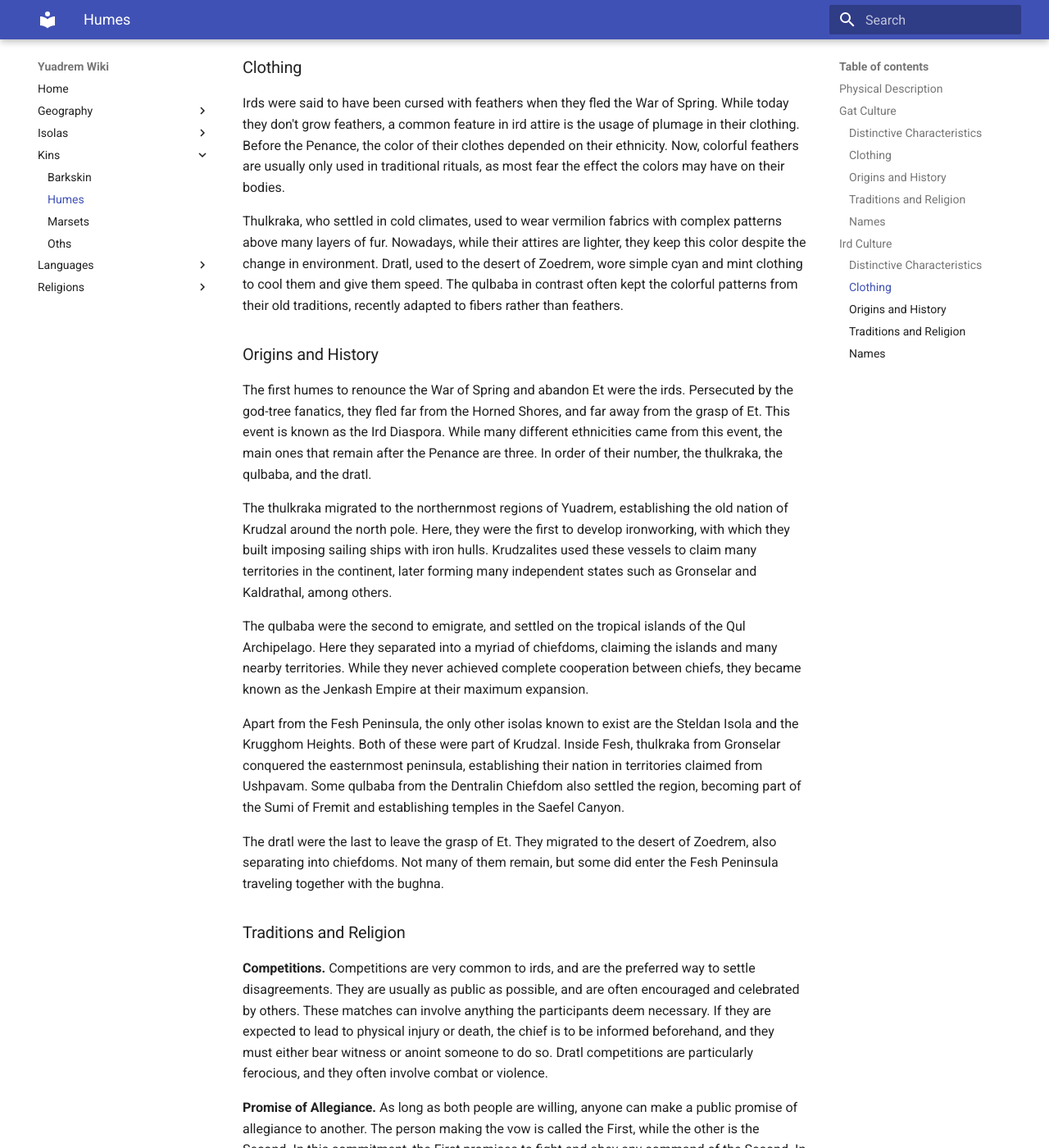
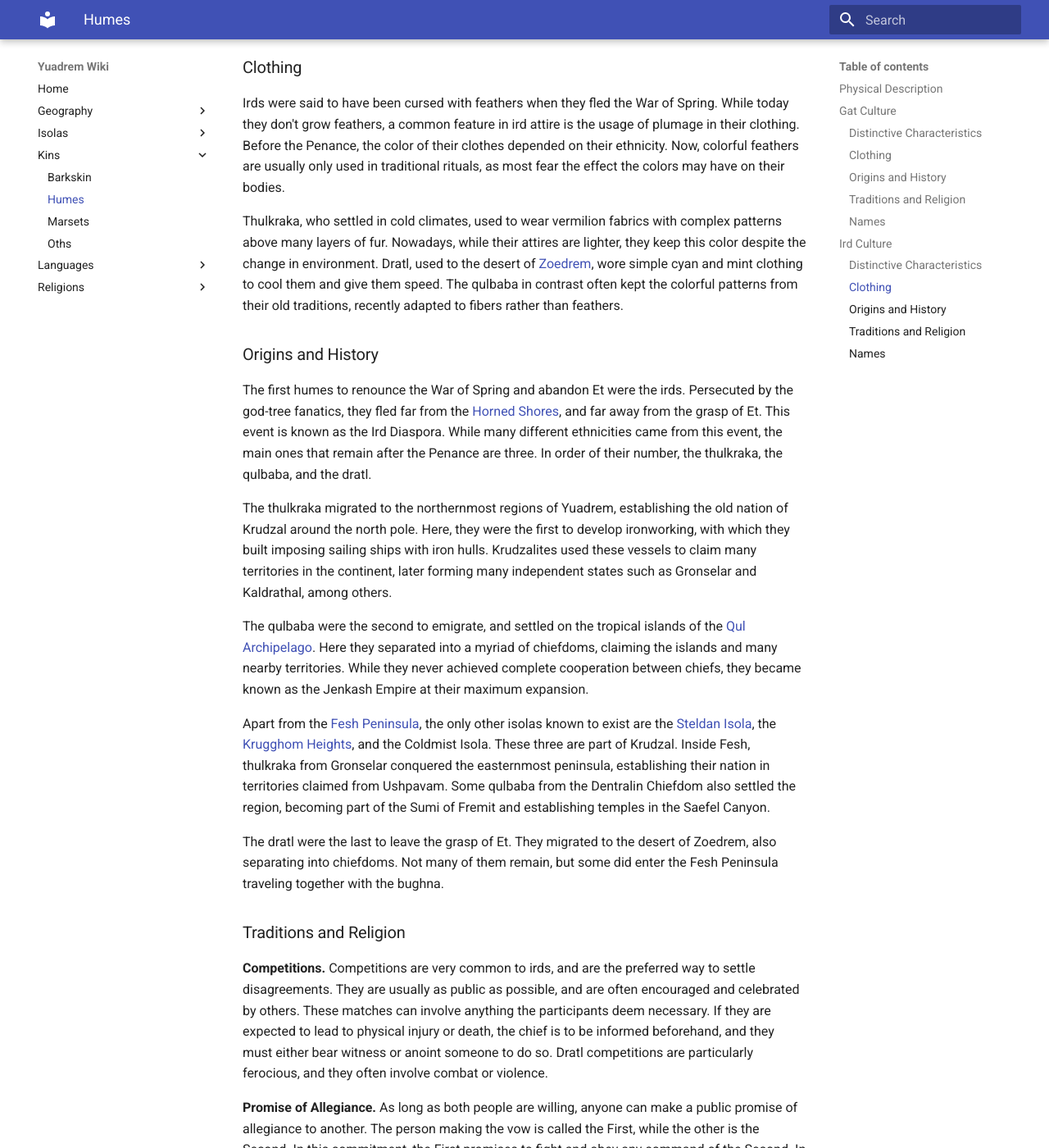
Before and after one commit to bleaktwig/yuadrem-wiki, an MkDocs documentation site: the page built from docs/kins/hume.md, in a window 1280 px wide and 1400 px high, scrolled down 3881 px. Shown: the whole window at 82% size. Built offline with MkDocs 1.6.1 and Material for MkDocs 9.7.7, drawn with Linux system fonts in a browser that asks for light colours; some of the changed text lies outside the part shown.

Commit message:
Added a bunch of links to hume page

```diff
--- a/docs/kins/hume.md
+++ b/docs/kins/hume.md
@@ -75,7 +75,7 @@ One thing in common across all gats is their aversion to piercing weapons, espec
 <!-- NOTE. Olag punished traitors by impaling them in pikes, but without crossing major organs (idk how tho?). Then, not only did they bleed slowly, but they could feel their soul leaking away. -->
 
 **Religion.**
-Tanethism<!-- TODO. Link. --> is the most common religion in Yuadrem. It is the most common belief of all gats since the fifth century. <!-- TODO. This year might change soon!!!! --> Tanethism is a personal religion. Altars to certain gods are common, but established institutions to them are a rare sight, and is even prohibited in some provinces<!-- TODO. Provinces?. -->.
+[Tanethism](../index.md#religion) is the most common religion in Yuadrem. It is the most common belief of all gats since the fifth century. <!-- TODO. This year might change soon!!!! --> Tanethism is a personal religion. Altars to certain gods are common, but established institutions to them are a rare sight, and is even prohibited in some provinces<!-- TODO. Provinces?. -->.
 
 Apart from providing the list and description of the religion's gods, the book of Taneth<!-- TODO. Link. --> details the myriad of rituals to each of them. Most gats have a predilection toward certain gods, and include some of them into daily life. Treb are particularly religious. Often liturgy is attached to any activity an individual deems important.
 
@@ -111,16 +111,17 @@ Qulbaba and dratl are rather slender, while the thulkraka are generally tall and
 ### Clothing
 Irds were said to have been cursed with feathers when they fled the War of Spring. While today they don't grow feathers, a common feature in ird attire is the usage of plumage in their clothing. Before the Penance, the color of their clothes depended on their ethnicity. Now, colorful feathers are usually only used in traditional rituals, as most fear the effect the colors may have on their bodies.
 
-Thulkraka, who settled in cold climates, used to wear vermilion fabrics with complex patterns above many layers of fur. Nowadays, while their attires are lighter, they keep this color despite the change in environment. Dratl, used to the desert of Zoedrem<!-- TODO. Link. -->, wore simple cyan and mint clothing to cool them and give them speed. The qulbaba in contrast often kept the colorful patterns from their old traditions, recently adapted to fibers rather than feathers.
+Thulkraka, who settled in cold climates, used to wear vermilion fabrics with complex patterns above many layers of fur. Nowadays, while their attires are lighter, they keep this color despite the change in environment. Dratl, used to the desert of [Zoedrem](../geography/westlands.md#zoedrem), wore simple cyan and mint clothing to cool them and give them speed. The qulbaba in contrast often kept the colorful patterns from their old traditions, recently adapted to fibers rather than feathers.
 
 ### Origins and History
-The first humes to renounce the War of Spring and abandon Et were the irds. Persecuted by the god-tree fanatics, they fled far from the Horned Shores<!-- TODO. Link. -->, and far away from the grasp of Et. This event is known as the Ird Diaspora<!-- TODO. Link. -->. While many different ethnicities came from this event, the main ones that remain after the Penance are three. In order of their number, the thulkraka, the qulbaba, and the dratl.
+The first humes to renounce the War of Spring and abandon Et were the irds. Persecuted by the god-tree fanatics, they fled far from the [Horned Shores](../geography/fractured_lands.md#horned-shores), and far away from the grasp of Et. This event is known as the Ird Diaspora<!-- TODO. Link. -->. While many different ethnicities came from this event, the main ones that remain after the Penance are three. In order of their number, the thulkraka, the qulbaba, and the dratl.
 
 The thulkraka migrated to the northernmost regions of Yuadrem, establishing the old nation of Krudzal around the north pole. Here, they were the first to develop ironworking, with which they built imposing sailing ships with iron hulls. Krudzalites used these vessels to claim many territories in the continent, later forming many independent states such as Gronselar<!-- TODO. Link. --> and Kaldrathal, among others.
 
-The qulbaba were the second to emigrate, and settled on the tropical islands of the Qul Archipelago<!-- TODO. Link. -->. Here they separated into a myriad of chiefdoms, claiming the islands and many nearby territories. While they never achieved complete cooperation between chiefs, they became known as the Jenkash Empire<!-- TODO. Link. --> at their maximum expansion.
+The qulbaba were the second to emigrate, and settled on the tropical islands of the [Qul Archipelago](../geography/westlands.md#qul-archipelago). Here they separated into a myriad of chiefdoms, claiming the islands and many nearby territories. While they never achieved complete cooperation between chiefs, they became known as the Jenkash Empire<!-- TODO. Link. --> at their maximum expansion.
 
-Apart from the Fesh Peninsula<!-- TODO. Link. -->, the only other isolas known to exist are the Steldan Isola<!-- TODO. Link. --> and the Krugghom Heights<!-- TODO. Link. -->. Both of these were part of Krudzal. Inside Fesh, thulkraka from Gronselar conquered the easternmost peninsula, establishing their nation in territories claimed from Ushpavam<!-- TODO. Link. -->. Some qulbaba from the Dentralin Chiefdom<!-- TODO. Link. --> also  settled the region, becoming part of the Sumi of Fremit<!-- TODO. Link. --> and establishing temples in the Saefel Canyon<!-- TODO. Link. -->.
+<!-- TODO. Update this. -->
+Apart from the [Fesh Peninsula](../isolas/fesh_peninsula/index.md), the only other isolas known to exist are the [Steldan Isola](../isolas/steldan_isola/index.md), the [Krugghom Heights](../isolas/krugghom/index.md), and the Coldmist Isola<!-- TODO. Link. -->. These three are part of Krudzal. Inside Fesh, thulkraka from Gronselar conquered the easternmost peninsula, establishing their nation in territories claimed from Ushpavam<!-- TODO. Link. -->. Some qulbaba from the Dentralin Chiefdom<!-- TODO. Link. --> also  settled the region, becoming part of the Sumi of Fremit<!-- TODO. Link. --> and establishing temples in the Saefel Canyon<!-- TODO. Link. -->.
 
 The dratl were the last to leave the grasp of Et. They migrated to the desert of Zoedrem, also separating into chiefdoms. Not many of them remain, but some did enter the Fesh Peninsula traveling together with the bughna.
 
@@ -142,10 +143,10 @@ The marriage celebration is generally large, and the whole chiefdom or village i
 To become an adult, a child must participate in a competition held in a Day of Change. The particular Days of Change vary across cultures, but all are aligned with the tri-lunar tidal phases, as seen in the Nuagalian Calendar<!-- TODO. Link. -->. Victors in these matches then become adults, while other contestants must wait for subsequent Days of Change. Adulthood is a requirement to make a promise of allegiance, and as such one cannot marry before becoming an adult.
 
 **Death and Funerals.**
-Irds believe that a person's soul remains in the body after they die. No funeral is celebrated upon death, and bodies are blindfolded and laid to rest inside a communal crypt. Thulkraka keep oil urns with the bodies, burning the crypt on the Day of the Immortal, a leap day that occurs every 10 years. Dratl kept their crypts open, allowing vultures to eat the remains and the desert sun to dry the rest. Qulbaba crypts were often dug below the crown of a banyan tree, allowing barkskin<!-- TODO. Link. --> to rise from the bodies of the dead irds.
+Irds believe that a person's soul remains in the body after they die. No funeral is celebrated upon death, and bodies are blindfolded and laid to rest inside a communal crypt. Thulkraka keep oil urns with the bodies, burning the crypt on the Day of the Immortal, a leap day that occurs every 10 years. Dratl kept their crypts open, allowing vultures to eat the remains and the desert sun to dry the rest. Qulbaba crypts were often dug below the crown of a banyan tree, allowing [barkskin](barkskin.md) to rise from the bodies of the dead irds.
 
 ### Names
-While the most common language spoken by irds is Shanise, a language in the avshenesian branch<!-- TODO. Link. -->, ird naming conventions are related to the harualian family<!-- TODO. Link. -->. By this custom, each ird has two names. Their first name is given to them at birth either by their parents or by the village's chief. Then, their second name is inherited from a parent of their choice, adding the prefix *u/ud*, which means "son/daughter of". It is common in ird culture to admire one's parents, and these names are carried with pride.
+While the most common language spoken by irds is Shanise, a language in the [avshenesian branch](../index.md#avshenesian-family), ird naming conventions are related to the [harualian family](../index.md#harualian-family). By this custom, each ird has two names. Their first name is given to them at birth either by their parents or by the village's chief. Then, their second name is inherited from a parent of their choice, adding the prefix *u/ud*, which means "son/daughter of". It is common in ird culture to admire one's parents, and these names are carried with pride.
 
 Ird names are often hard to pronounce by native fresian speakers, and as such irds commonly gain nicknames in Fesh. Common male names in ird culture include:
 Aden, Azat, Daneal, Dirkir, Eastean, Goker, Idrahin, Jakod, Jaldor, Jasin, Kuneit, Ludzu, Nuretin, Nutlar, Rezat, Semir, Shasar, Tajik, Tenel, Shasin, Unut.
```
Also changed, not shown: docs/index.md (+1 -5 lines).
